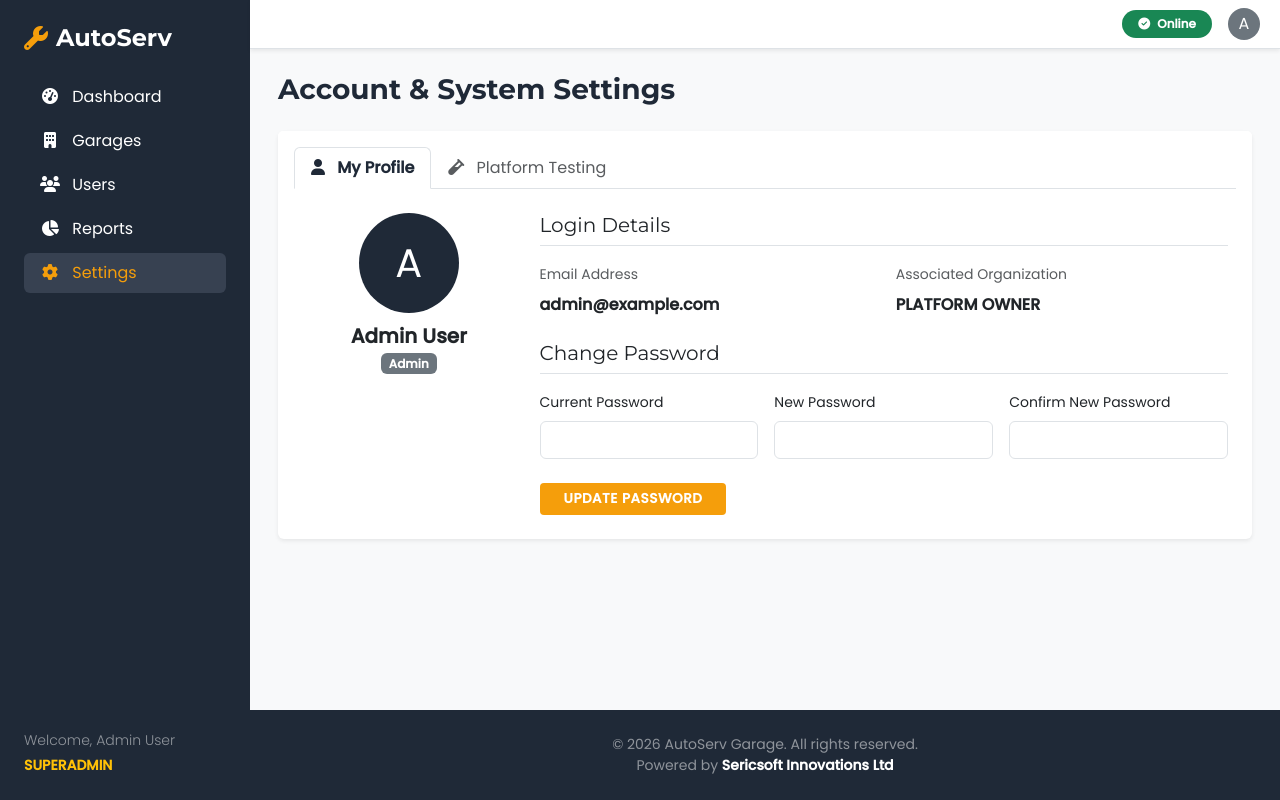
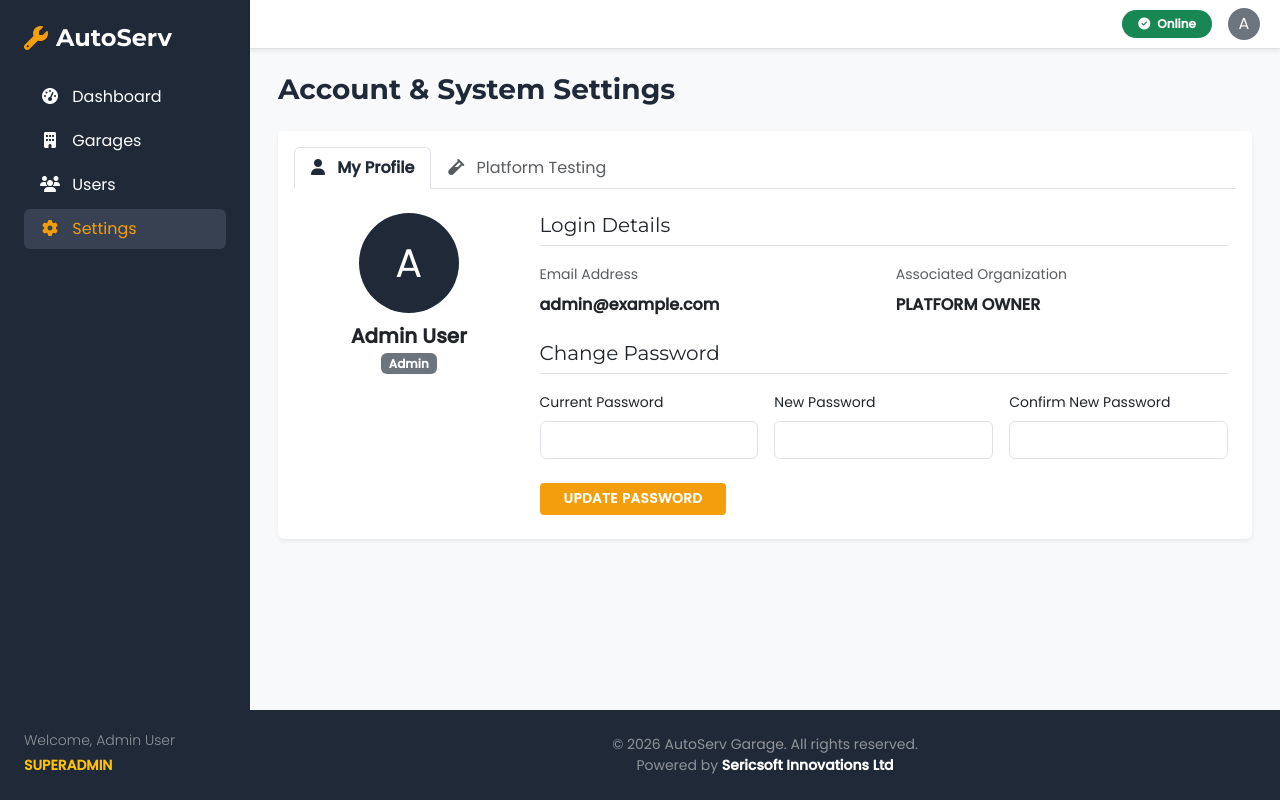
Before and after one commit to GideonMwiti/AutoServ, a PHP site: page /AutoServ/?module=settings&tab=profile in a window 1280 px wide. Run offline with PHP 8.4, Linux system fonts and the light colour scheme; a user stored in the database is signed in; data comes from the database, SQL or seed files in the repository; some libraries are stand-ins or nearby versions.

Commit message:
Remove Reports from Superadmin sidebar

```diff
--- a/includes/sidebar.php
+++ b/includes/sidebar.php
@@ -24,11 +24,6 @@
             <li class="<?= $module == 'super_users' ? 'active' : '' ?>">
                 <a href="?module=super_users" class="text-white text-decoration-none d-block py-2 px-3 rounded mb-1">
                     <i class="fa-solid fa-users me-2 w-20px"></i> Users
-                </a>
-            </li>
-            <li class="<?= $module == 'reports' ? 'active' : '' ?>">
-                <a href="?module=reports" class="text-white text-decoration-none d-block py-2 px-3 rounded mb-1">
-                    <i class="fa-solid fa-chart-pie me-2 w-20px"></i> Reports
                 </a>
             </li>
             <li class="<?= $module == 'settings' ? 'active' : '' ?>">
```
